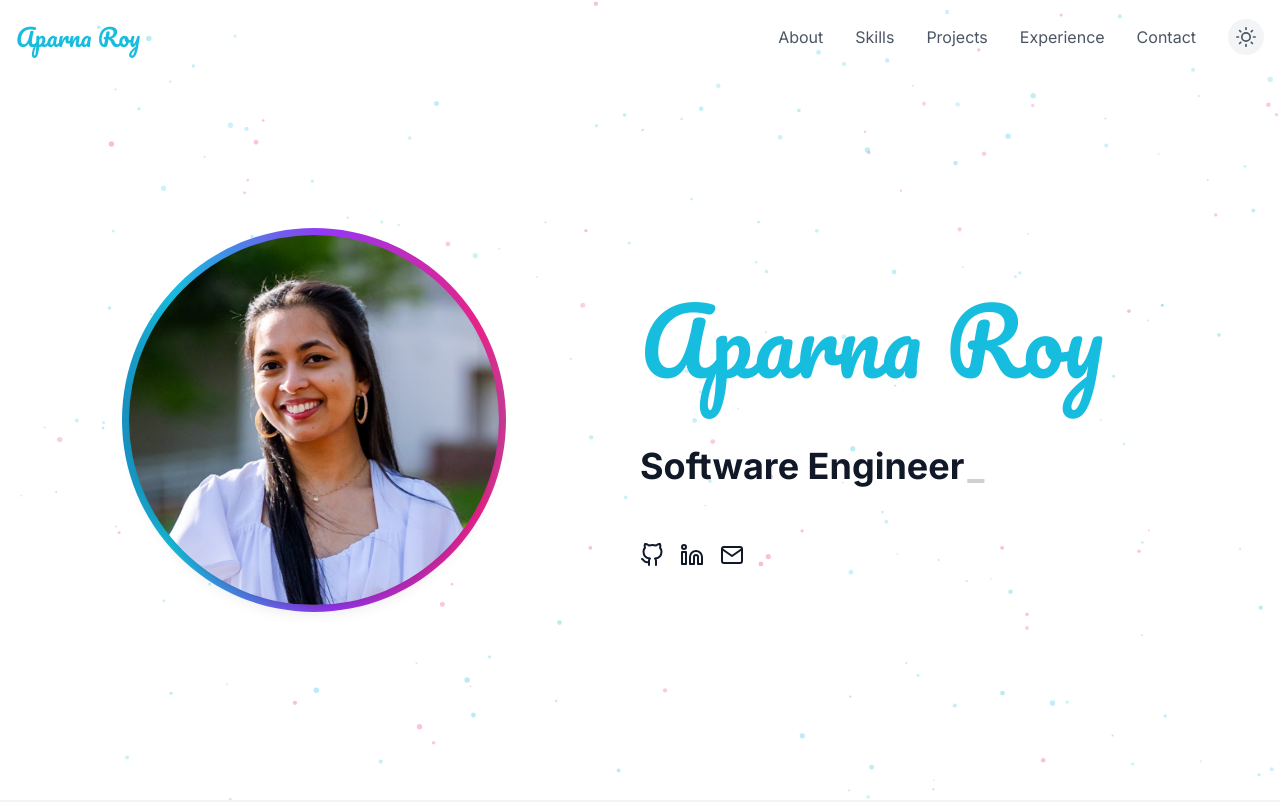
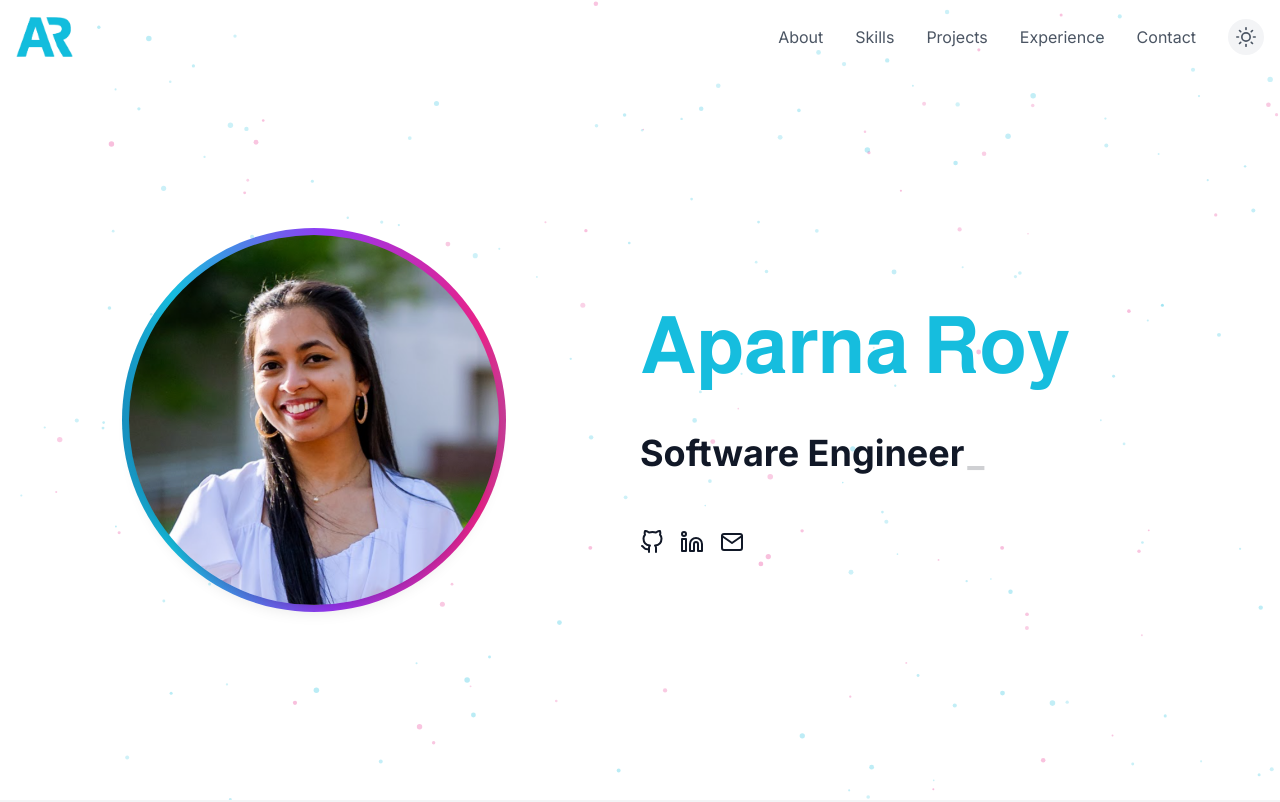
Before and after one commit to aparnaroy/personal-website, a Next.js app: page / in a window 1280 px wide. Shown: the top 802 px of the page. Built offline with nearby package versions, Linux system fonts and the light colour scheme; no server answers.

Commit message:
finished hero

```diff
--- a/app/layout.tsx
+++ b/app/layout.tsx
@@ -1,14 +1,14 @@
 import React from 'react'
 import type { Metadata } from 'next'
-import { Inter, Pacifico } from 'next/font/google'
+import { Inter, Almarai } from 'next/font/google';
 import './globals.css'
 import { ThemeProvider } from '../components/ThemeProvider'
 
 const inter = Inter({ subsets: ['latin'], variable: '--font-inter' })
-const pacifico = Pacifico({
-  weight: '400',
-  subsets: ['latin'],
-  variable: '--font-pacifico'
+const fancy_font = Almarai({
+  weight: ['400', '700'],
+  subsets: ['arabic'],
+  variable: '--font-fancy_font',
 })
 
 export const metadata: Metadata = {
@@ -26,7 +26,7 @@ export default function RootLayout({
 }) {
   return (
     <html lang="en" suppressHydrationWarning>
-      <body className={`${inter.variable} ${pacifico.variable} font-sans bg-white dark:bg-dark text-gray-900 dark:text-gray-100`}>
+      <body className={`${inter.variable} ${fancy_font.variable} font-sans bg-white dark:bg-dark text-gray-900 dark:text-gray-100`}>
         <ThemeProvider>
           <div className="relative z-10">
             {children}
--- a/app/page.tsx
+++ b/app/page.tsx
@@ -6,7 +6,6 @@ import { useInView } from 'react-intersection-observer'
 import { FiGithub, FiLinkedin, FiMail, FiSun, FiMoon } from 'react-icons/fi'
 import { useTheme } from '../components/ThemeProvider'
 import Navbar from '../components/Navbar'
-import ExperienceCard from '../components/ExperienceCard'
 import ContactForm from '../components/ContactForm'
 import ParticlesBackground from '../components/ParticlesBackground'
 import { Typewriter } from 'react-simple-typewriter'
@@ -57,11 +56,11 @@ export default function Home() {
               initial={{ opacity: 0, scale: 0.95 }}
               animate={{ opacity: 1, scale: 1 }}
               transition={{ duration: 0.8, delay: 0.3 }}
-              style={{ width: 'clamp(12rem, 30vw, 28rem)', height: 'clamp(12rem, 30vw, 28rem)' }}
+              style={{ width: 'clamp(15rem, 30vw, 28rem)', height: 'clamp(15rem, 30vw, 28rem)' }}
             >
               <img
                 src="/images/aparna.png"
-                alt="Aparna Roy headshot"
+                alt="Aparna Roy"
                 className="object-cover rounded-full shadow-lg w-full h-full"
               />
             </motion.div>
@@ -69,8 +68,8 @@ export default function Home() {
             {/* Right Side - Text */}
             <div className="text-center md:text-left w-full md:w-1/2 md:ml-auto">
               <motion.h1
-                style={{ fontSize: 'clamp(3.75rem, 7vw, 6rem)' }}
-                className="font-fancy text-primary mb-[6%]"
+                style={{ fontSize: 'clamp(3.75rem, 6.2vw, 6.5rem)' }}
+                className="font-fancy font-bold text-primary mb-[4%]"
                 initial={{ opacity: 0, y: 20 }}
                 animate={{ opacity: 1, y: 0 }}
                 transition={{ duration: 0.8 }}
--- a/components/Navbar.tsx
+++ b/components/Navbar.tsx
@@ -44,7 +44,7 @@ export default function Navbar() {
             duration={500}
             className="text-2xl font-fancy text-primary cursor-pointer"
           >
-            Aparna Roy
+            <img src="/images/logo.png" alt="logo" className="w-[57px]" />
           </ScrollLink>
 
           <div className="flex items-center space-x-8">
--- a/tailwind.config.js
+++ b/tailwind.config.js
@@ -19,7 +19,7 @@ module.exports = {
       },
       fontFamily: {
         sans: ['var(--font-inter)'],
-        fancy: ['var(--font-pacifico)'],
+        fancy: ['var(--font-fancy_font)'],
       },
       animation: {
         'float': 'float 6s ease-in-out infinite',
```
Also changed, not shown: public/images/logo.png (added).
